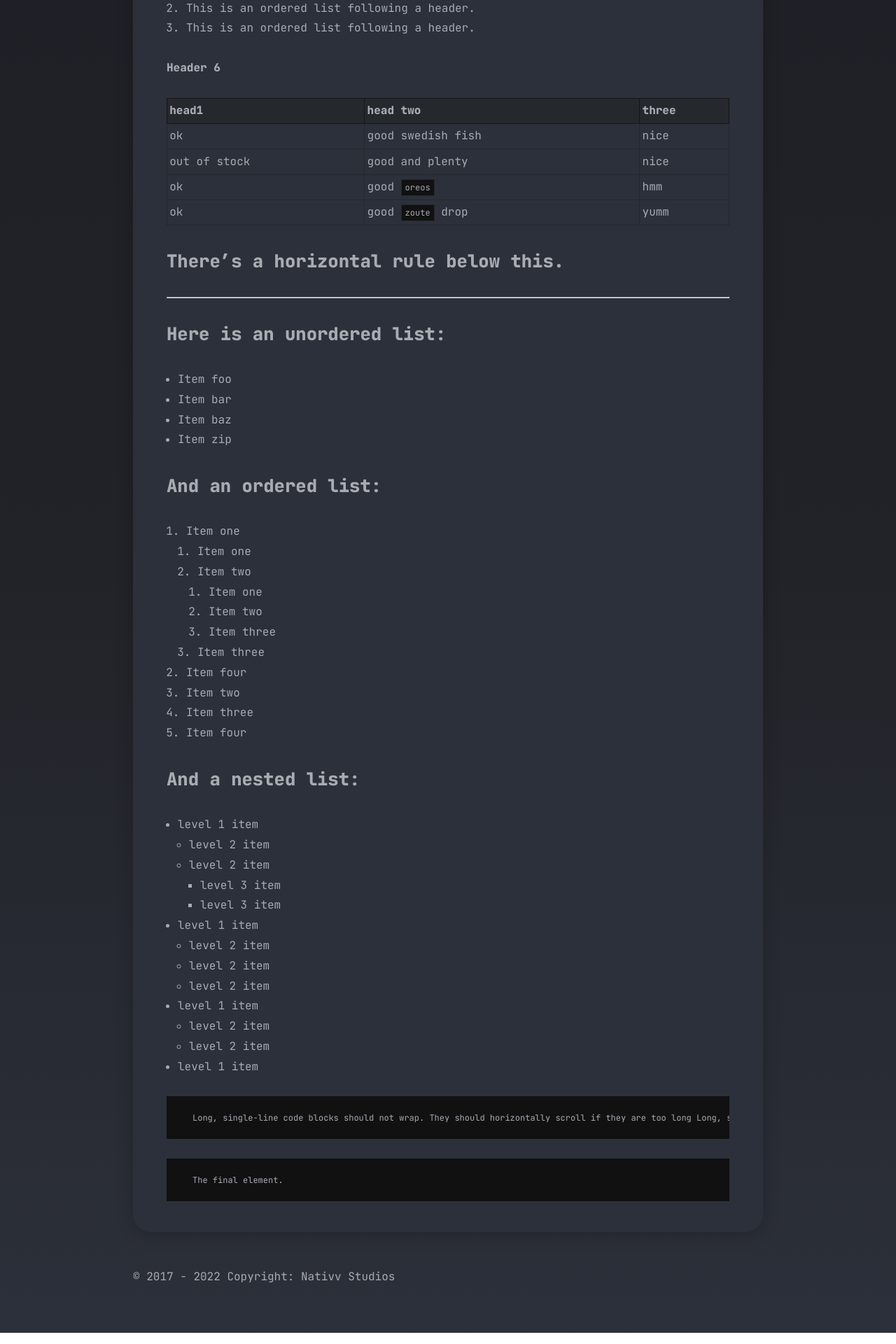
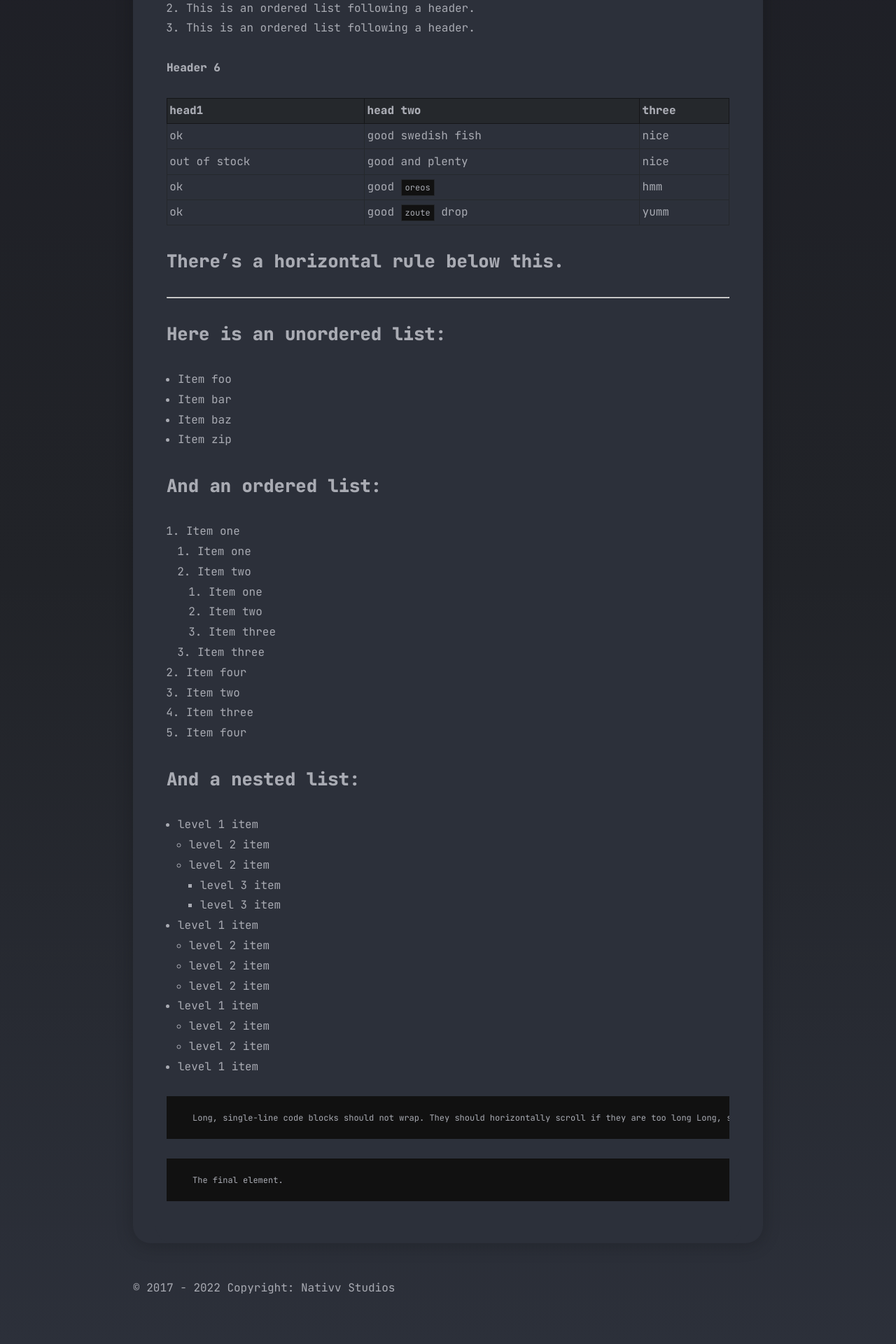
Before and after one commit to nativvstudios/nativvstudios.github.io, a Jekyll site: the page built from all_collections/_posts/2021-11-04-jekyll-markdown.md, in a window 1280 px wide. Shown: the part 2442-4362 px from the top of the page at 70% size. Built offline with Jekyll 4.4.1, drawn with Linux system fonts in a browser that asks for light colours; nearby versions of some CDN libraries.

Commit message:
Fixes: Bug: -Bottom comments on post not rounded when on mobile. Fixed by adding some padding to the bottom of the comments.

```diff
--- a/assets/css/post.scss
+++ b/assets/css/post.scss
@@ -129,6 +129,7 @@
 
 .content {
   padding: 1em 1em 0 1em;
+  border-radius: 0px 0px 25px 25px;
 
   * {
     line-height: 180%;
@@ -257,7 +258,9 @@
 
 .contentComments {
   background-color: #2c303a;
-  padding: 1em 1em 0 1em;
+  padding: 1em 1em 1em 1em;
+  border-radius: 0px 0px 25px 25px;
+
 
   * {
     line-height: 180%;
```
